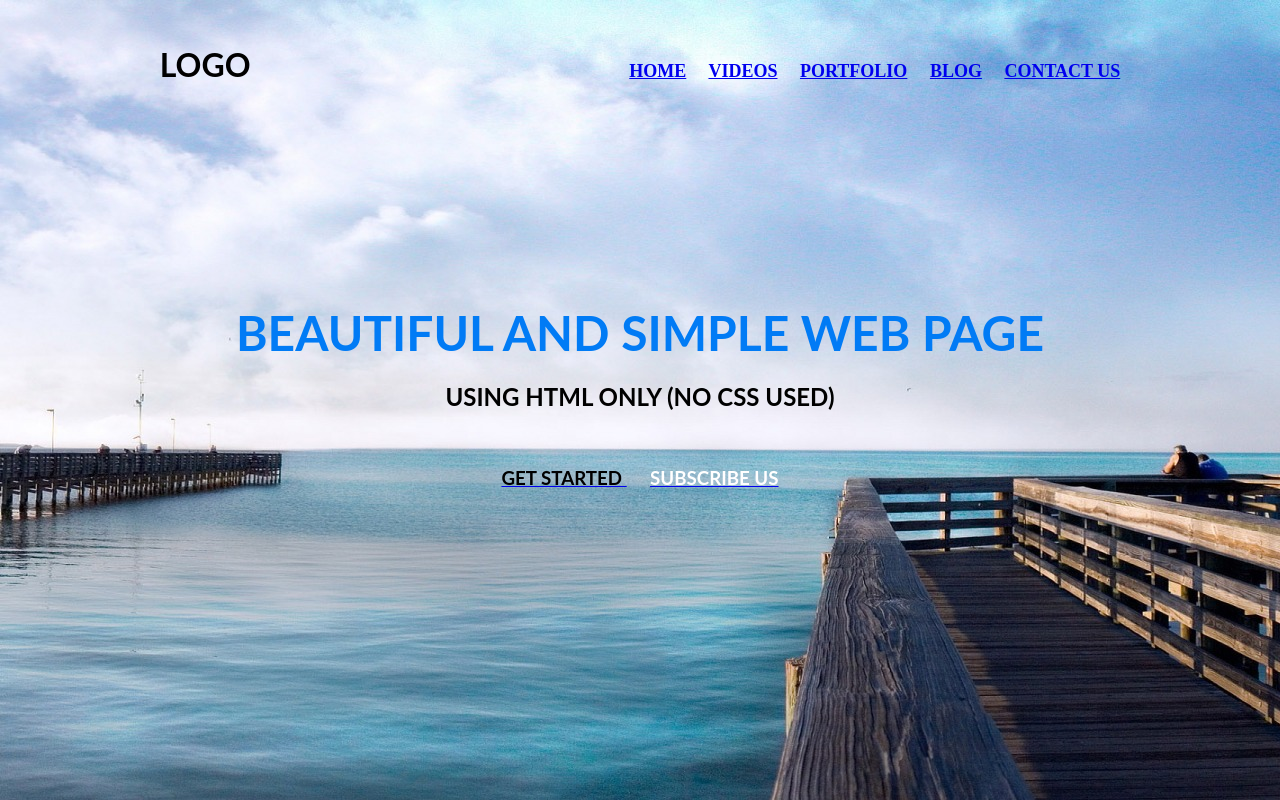
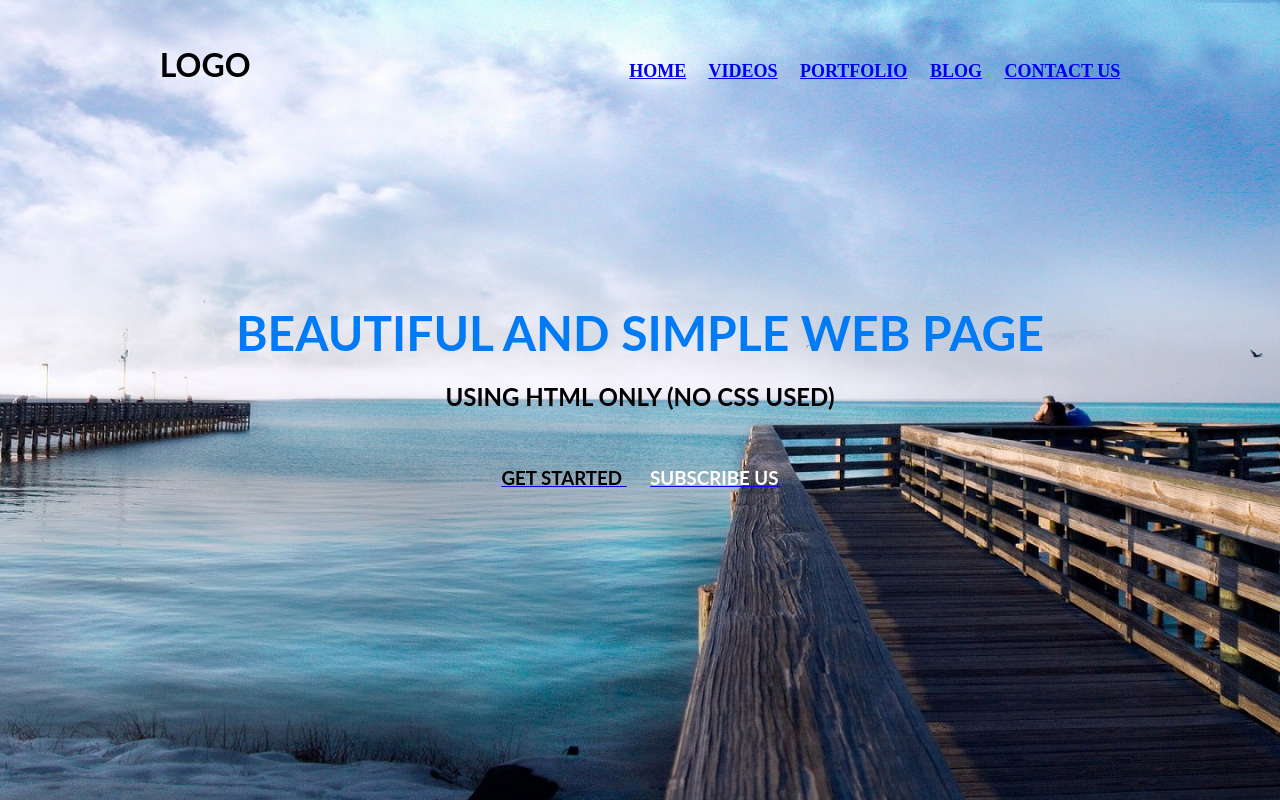
Before and after one commit to mbmSouRov/html, a plain HTML site: page index.html in a window 1280 px wide. Drawn offline with Linux system fonts and the light colour scheme.

Commit message:
Update index.html

```diff
--- a/index.html
+++ b/index.html
@@ -1,12 +1,19 @@
 <!DOCTYPE html>
 <html lang="en">
 <head>
+	<style type="text/css">
+		body{
+			background-image: url(1.jpg);
+			background-size: cover;
+		}
+	</style>
 	<meta charset="utf-8">
 	<title>
 		beautiful and simple website using html only -- fullywrold web tutorials
 	</title>
 </head>
-<body background="1.jpg" vlink="#000">
+<body >
+	<!-- background="1.jpg" link="#000" alink="#017bf5" vlink="#000" -->
 	<br />
 	<h3 align="center">
 		<font face="Lato" size="6">LOGO</font>
```
